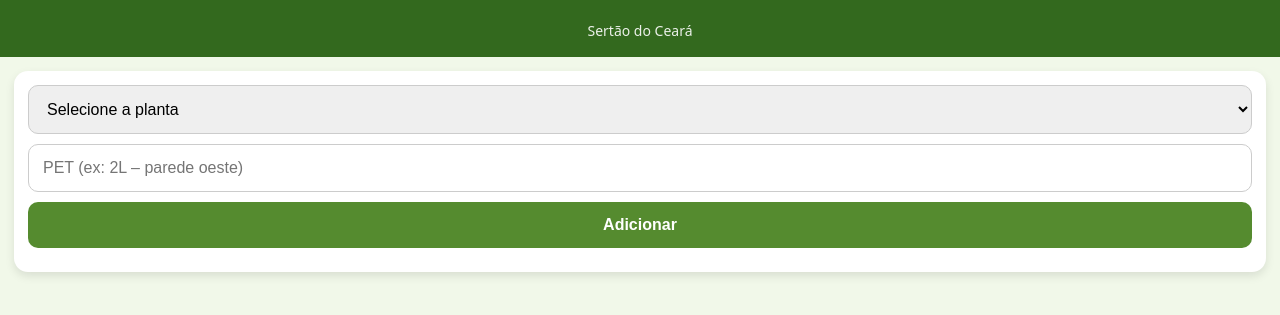
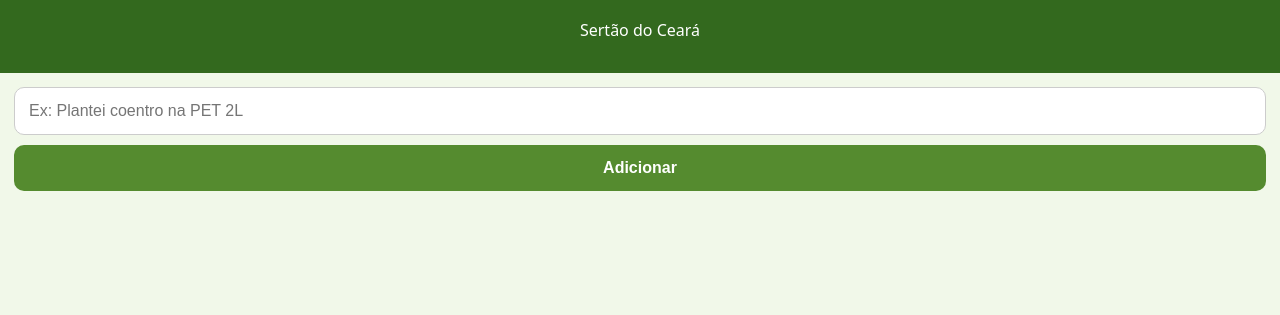
Before and after one commit to IgorGJN/horta, a plain HTML site: page index.html in a window 1280 px wide. Shown: the part 83-398 px from the top of the page. Drawn offline with Linux system fonts and the light colour scheme.

Commit message:
Atualizar o index.html

```diff
--- a/index.html
+++ b/index.html
@@ -10,22 +10,13 @@
 
 <header>
   <h1>🌱 Horta PET</h1>
-  <span>Sertão do Ceará</span>
+  <p>Sertão do Ceará</p>
 </header>
 
 <main>
-  <div class="card-form">
-    <select id="planta">
-      <option value="">Selecione a planta</option>
-      <option value="coentro">Coentro</option>
-      <option value="alface">Alface crespa</option>
-      <option value="cebolinha">Cebolinha</option>
-      <option value="tomate">Tomate</option>
-      <option value="pimenta">Pimenta de cheiro</option>
-    </select>
-
-    <input id="pet" placeholder="PET (ex: 2L – parede oeste)">
-    <button onclick="adicionar()">Adicionar</button>
+  <div class="form">
+    <input id="texto" placeholder="Ex: Plantei coentro na PET 2L">
+    <button id="btn">Adicionar</button>
   </div>
 
   <section id="lista"></section>
```
